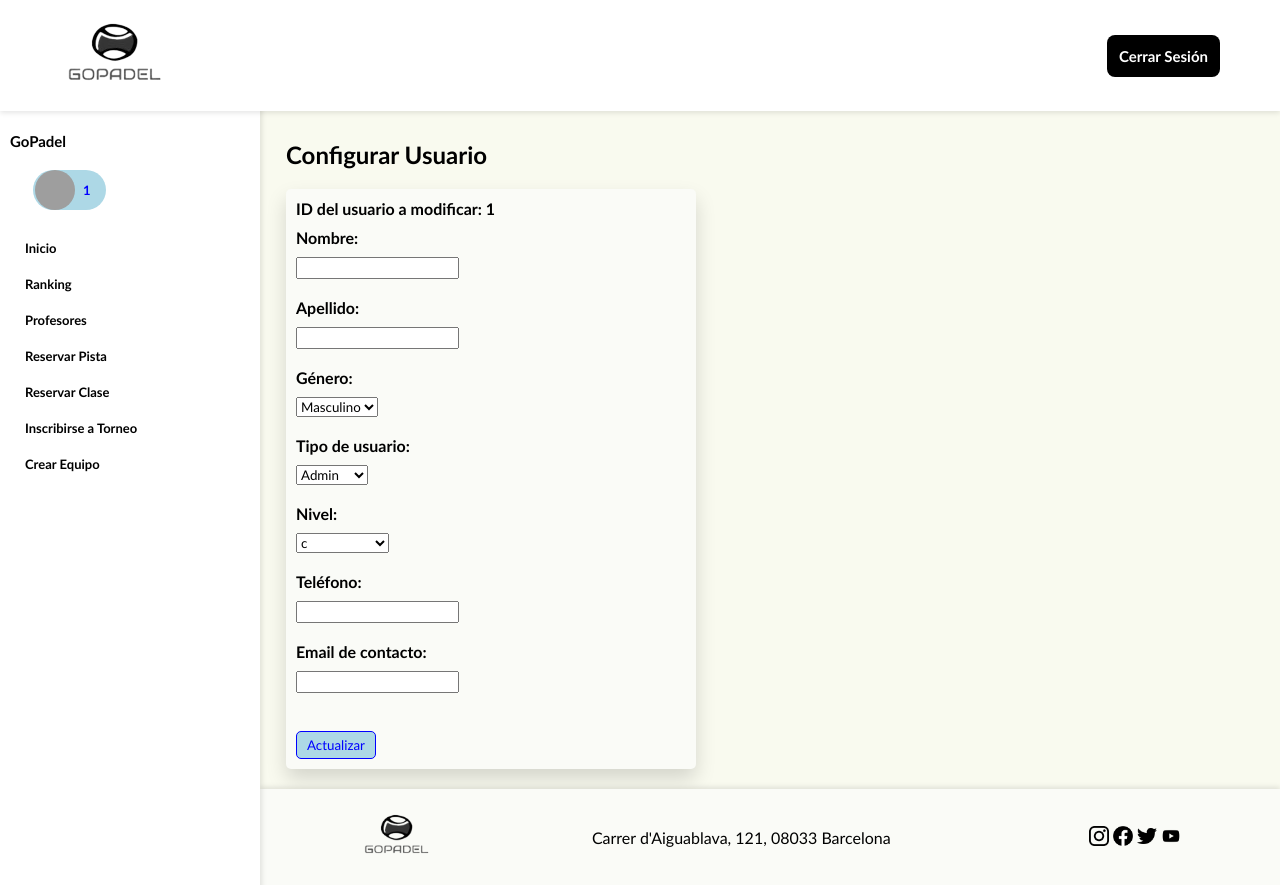
After one commit to gallardo4/goPadel, a PHP site: page /modificarUser.php?usu_id=1 in a window 1280 px wide. The commit adds this page. Run offline with PHP 8.4, Linux system fonts and the light colour scheme; the visitor is signed in with stand-in values (Sample User, id 1); data that the repository does not hold is empty; grey boxes are pictures that could not be loaded.

Commit message:
modificacion de usuarios y algunos cambios

```diff
--- a/components/api/afegirUser.proc.php
+++ b/components/api/afegirUser.proc.php
@@ -25,7 +25,7 @@ if($_SERVER["REQUEST_METHOD"] == "POST"){
 
     //COMPRUEVO LA EXISTENCIA DE USUARIOS CON EL MISMO MAIL, EL DATO POR EL CUAL SE INICIA SESIÓN.
 
-    $sqlExists = "SELECT EXISTS (SELECT 1 FROM USUARI WHERE usu_mail='$usu_mail')";
+    $sqlExists = "SELECT EXISTS (SELECT 1 FROM USUARI WHERE usu_mail='$usu_mail' OR usu_telf='$usu_telf)";
 
     $resultExists = mysqli_query($conn, $sqlExists);
 
--- a/components/api/comprovarExistencia.proc.php
+++ /dev/null
@@ -1,3 +0,0 @@
-<?php
-
-include("../include/database.php");
--- a/components/include/nav.php
+++ b/components/include/nav.php
@@ -56,7 +56,6 @@ session_start();
         <a class="indexA" href="index.php">Inicio</a>
         <a class="indexA" href="ranking.php">Ranking</a>
         <a class="indexA" href="profesores.php">Profesores</a>
-        <a class="indexA" href="usuarios.php">Usuarios</a>
         <a class="indexA" href="reservarPista.php">Reservar Pista</a>
         <a class="indexA" href="reservarClase.php">Reservar Clase</a>
         <a class="indexA" href="inscribirseTorneo.php">Inscribirse a Torneo</a>
--- a/components/style.css
+++ b/components/style.css
@@ -66,6 +66,7 @@ h1{
     height: 2.5rem;
     width: 2.5rem;
     border-radius:100%;
+    z-index: 1;
 }
 
 .profileUser{
@@ -81,12 +82,13 @@ h1{
     align-items: center;
     text-decoration: none;
     padding: 5px 10px;
-    border: 1px solid blue;
     font-size: 18px;
     color: blue;
     background-color: lightblue;
-    margin-left: 10%;
-    border-radius: 5px;
+    border-radius: 95px;
+    margin-left: -42px;
+    padding-left:50px;
+    padding-right:15px ;
     transition: background-color 0.3s, color 0.3s;
 }
 
--- a/login.php
+++ b/login.php
@@ -9,10 +9,10 @@ include("components/include/nav.php")
         <form action="./components/api/loginUser.proc.php" method="GET" class="formularioVerde">
             <table>
                 <tr>
-                    <td><input type="email" name="usu_mail" size="20" placeholder="Email"></td>
+                    <td><input type="email" name="usu_mail" size="20" placeholder="Email" value="hugoalonso343@gmail.com"></td>
                 </tr>
                 <tr>
-                    <td><input type="password" name="usu_contra" size="20" placeholder="Contraseña"><br><br></td>
+                    <td><input type="password" name="usu_contra" size="20" placeholder="Contraseña" value="1234"><br><br></td>
                 </tr>
                 <tr>
                     <td><input class="añadirComentario" type="submit" value="Iniciar Sesión"></td>
--- /dev/null
+++ b/modificarUser.php
@@ -0,0 +1,113 @@
+<?php
+include("./components/include/nav.php");
+
+if (!isset($_SESSION['usu_id'])) {
+    header('Location: login.php');
+    exit;
+}
+?>
+
+
+
+<section class="formularios">
+    <h2>Configurar Usuario</h2>
+
+    <div>
+        <form id="formUpdateUser" method="GET" class="formularioVerde2" action="./components/api/actualizarUsuarioGlobal.proc.php?usu_id=<?php echo $_GET['usu_id'] ?>">
+            <label for="id">ID del usuario a modificar: <?php echo $_GET['usu_id'] ?></label>
+            <input type="hidden" name="usu_id" value="<?php echo $_GET['usu_id'] ?>">
+
+            <label for="nombre">Nombre:</label>
+            <input type="text" id="nombre" name="usu_nom" required><br>
+
+            <label for="apellido">Apellido:</label>
+            <input type="text" id="apellido" name="usu_apellido" required><br>
+
+            <label for="genero">Género:</label>
+            <select id="genero" name="usu_genero" required>
+                <option value="M">Masculino</option>
+                <option value="F">Femenino</option>
+                <option value="O">Otro</option>
+            </select><br>
+
+            <label for="usu_type">Tipo de usuario: </label>
+            <select name="usu_type" id="usu_type">
+                <option value="admin">Admin</option>
+                <option value="user">User</option>
+                <option value="prof">Profesor</option>
+            </select><br>
+
+            <label for="nivel">Nivel:</label>
+            <select id="nivel" name="usu_nivel" required>
+                <option value="c">c</option>
+                <option value="c+">c+</option>
+                <option value="b">b</option>
+                <option value="b+">b+</option>
+                <option value="a">a</option>
+                <option value="professional">professional</option>
+            </select><br>
+
+            <label for="telefono">Teléfono:</label>
+            <input type="text" id="telefono" name="usu_telf" required><br>
+
+            <label for="email">Email de contacto:</label>
+            <input type="email" id="email" name="usu_mail" readonly><br><br>
+
+            <button class="añadirComentario" type="submit">Actualizar</button>
+        </form>
+    </div>
+</section>
+
+<script>
+    let form = document.getElementById('formUpdateUser');
+
+    fetch(`./components/api/verUsuarios.proc.php?usu_id=<?php echo $_GET['usu_id'] ?>`)
+        .then(response => response.json())
+        .then(data => {
+
+            console.log(data)
+
+            console.log(data[0])
+
+            console.log(data[0].usu_id)
+
+            let usuario = data[0];
+            let nombre = usuario.usu_nom;
+            console.log(nombre)
+            let apellido = usuario.usu_apellido;
+            console.log(apellido)
+            let genero = usuario.usu_genero;
+            console.log(genero)
+            let nivel = usuario.usu_nivel;
+            console.log(nivel)
+            let telefono = usuario.usu_telf;
+            console.log(telefono)
+            let email = usuario.usu_mail;
+            console.log(email)
+
+            let formNom = document.getElementById('nombre');
+            formNom.value = nombre
+
+            let formApellido = document.getElementById('apellido');
+            formApellido.value = apellido
+
+            let formGenero = document.getElementById('genero');
+            formGenero.value = genero
+
+            let formNivel = document.getElementById('nivel');
+            formNivel.value = nivel
+
+            let formTelefono = document.getElementById('telefono');
+            formTelefono.value = telefono
+
+            let formEmail = document.getElementById('email');
+            formEmail.value = email
+
+
+        })
+
+</script>
+
+<?php
+include("./components/include/footer.html");
+?>
--- a/usuarios.php
+++ b/usuarios.php
@@ -61,7 +61,7 @@ if (!isset($_SESSION["usu_id"])) {
 
                         <td><a class=añadirComentario href=ponerComentario.php?usu_id=${usuario.usu_id}>Añadir Comentario</a></td>
                         <td><a class=añadirComentario href=./components/api/eliminarUser.proc.php?usu_id=${usuario.usu_id}>Eliminar</a></td>
-                        <td><a class=añadirComentario href=./components/api/modificarUser.proc.php?usu_id=${usuario.usu_id}>Modificar</a></td>
+                        <td><a class=añadirComentario href=./modificarUser.php?usu_id=${usuario.usu_id}>Modificar</a></td>
 
                         <?php
 
```
Also changed, not shown: components/api/actualizarUsuarioGlobal.proc.php (added, +48 -0 lines), userProfile.php (+40 -37 lines).
